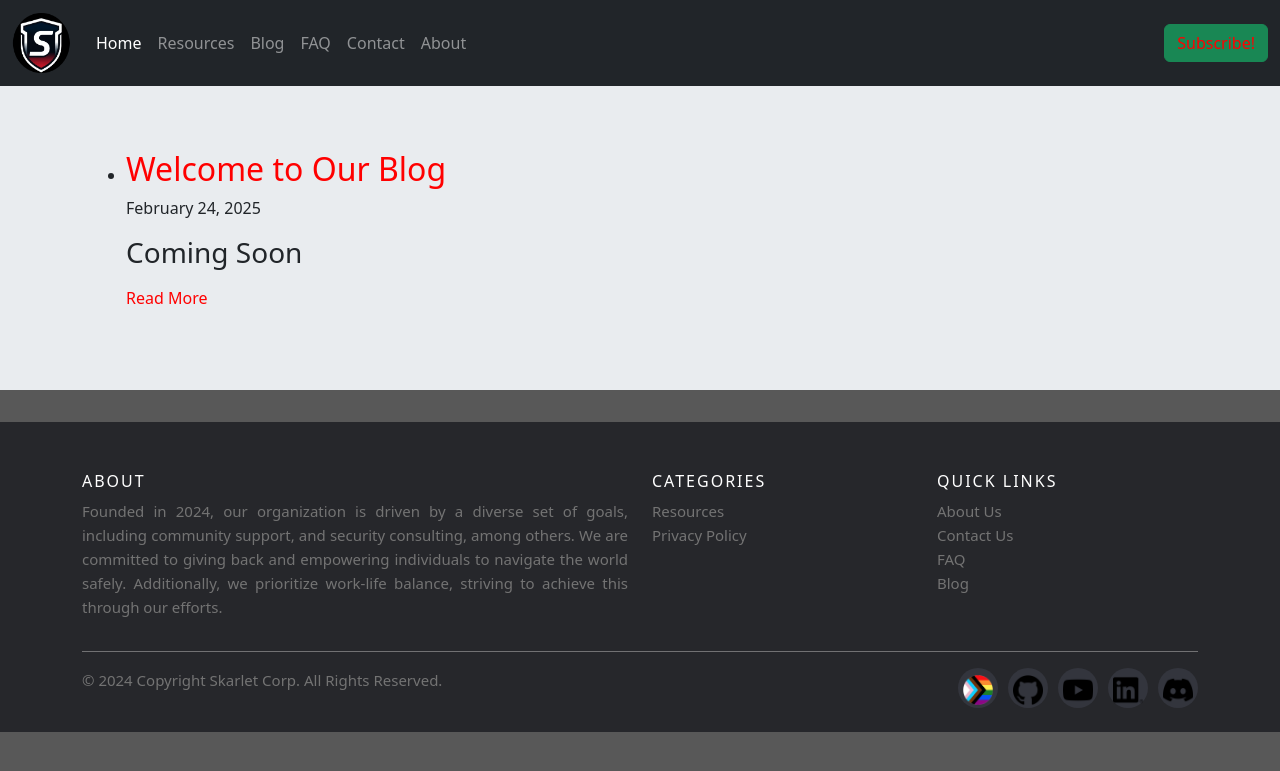
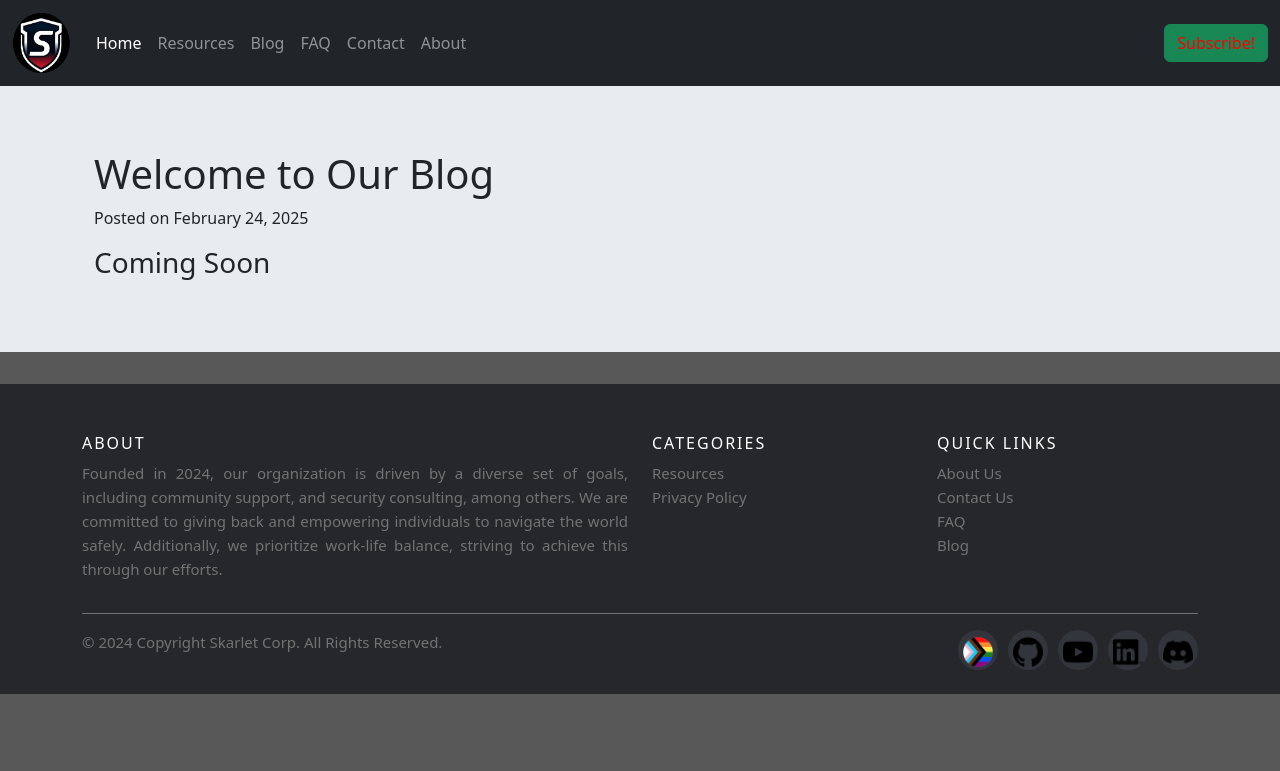
Before and after one commit to SkarletTeam/skarlet, a Jekyll site: the page built from _posts/2025-02-24-welcome-to-our-blog.md, in a window 1280 px wide. Shown: the top 771 px of the page. Built offline with Jekyll 4.4.1, drawn with Linux system fonts in a browser that asks for light colours; a script that is not in the unit is left out.

Commit message:
Update post.html

```diff
--- a/_layouts/post.html
+++ b/_layouts/post.html
@@ -21,16 +21,15 @@
   <div class="container">
 	<div class="container" style="text-align: left;">
 		<section>
-        <ul>
-            {% for post in site.posts %}
-              <li>
-                <h2><a href="{{ post.url }}">{{ post.title }}</a></h2>
-                <p>{{ post.date | date: "%B %d, %Y" }}</p>
-                <p>{{ post.excerpt }}</p>
-                <a href="{{ post.url }}">Read More</a>
-              </li>
-            {% endfor %}
-        </ul>
+  <article>
+    <header>
+      <h1>{{ page.title }}</h1>
+      <p>Posted on {{ page.date | date: "%B %d, %Y" }}</p>
+    </header>
+    <section>
+      {{ content }}
+    </section>
+  </article>
 			</section>
 		</div>
 	</div>
```
